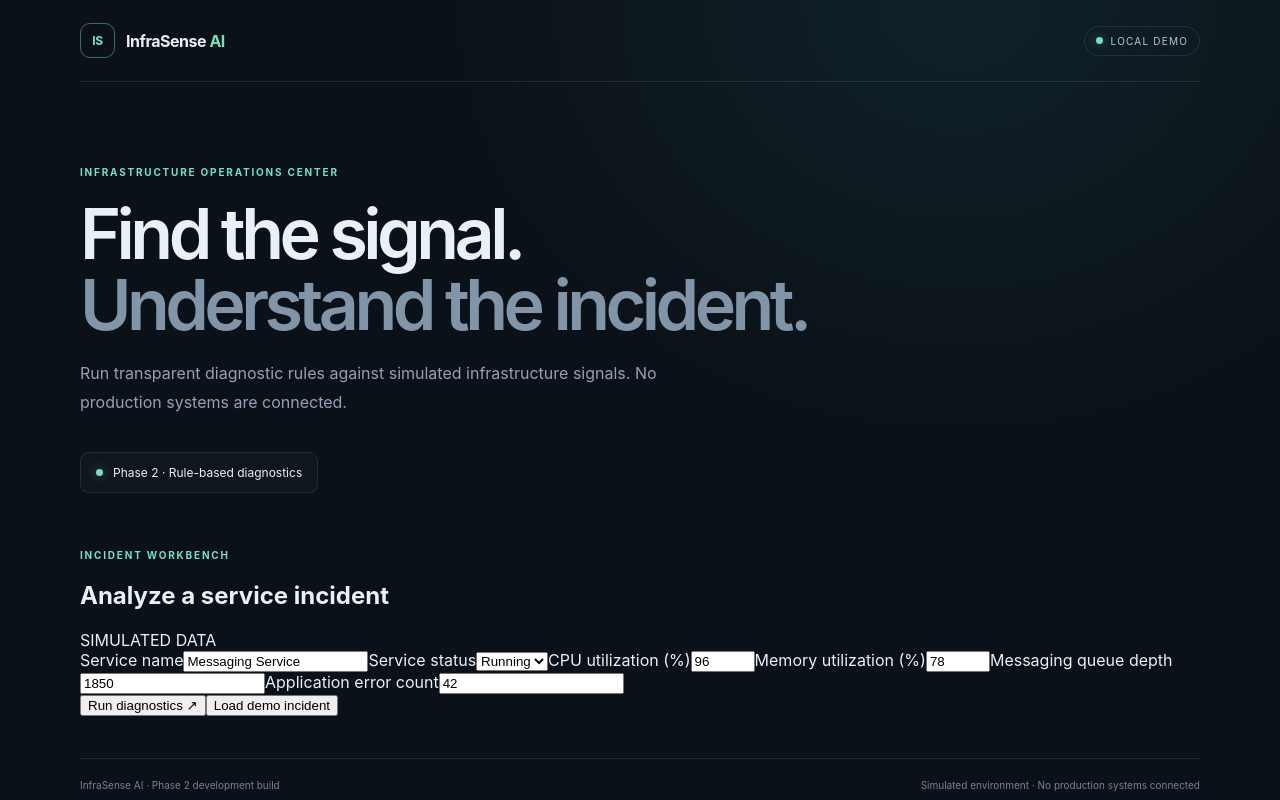
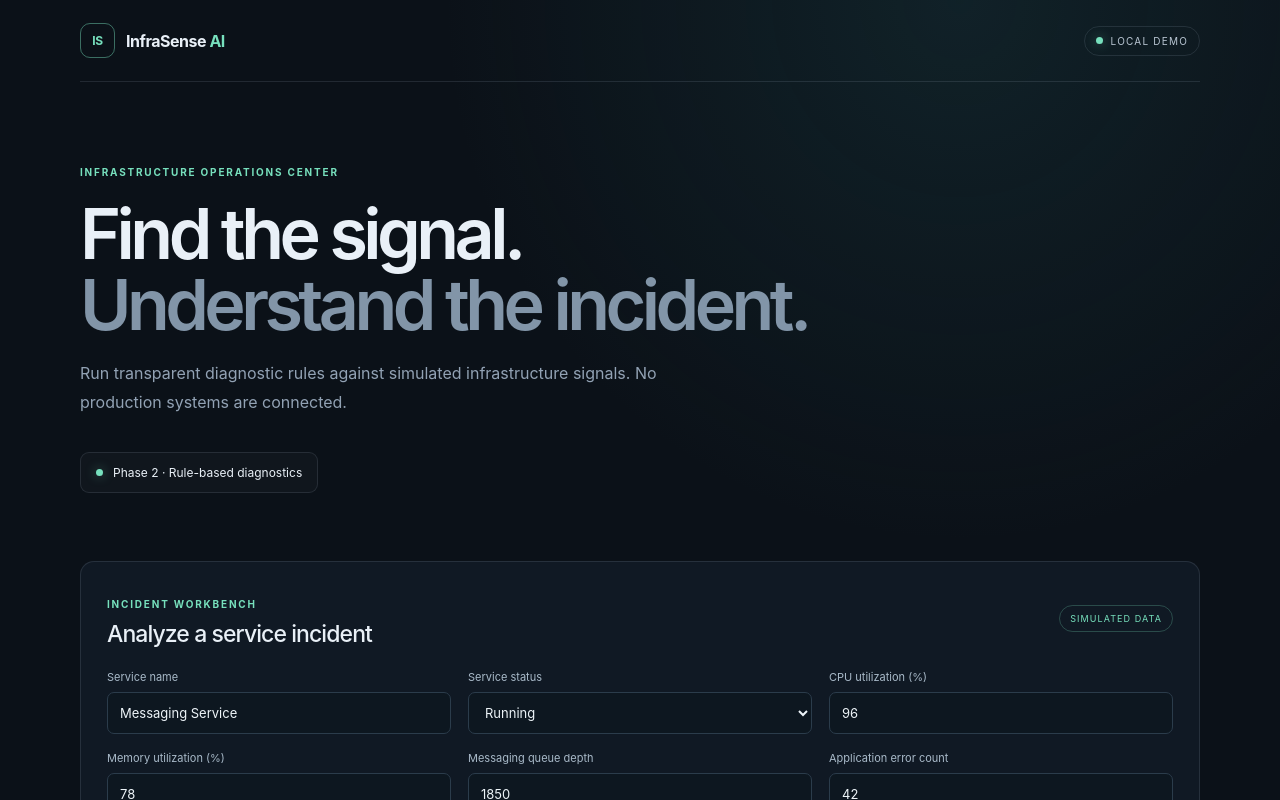
Before and after one commit to shreya-a12/infrasense-ai, a React (Vite) app in the folder apps/web/: page / in a window 1280 px wide. Shown: the top 800 px of the page. Built offline with nearby package versions, Linux system fonts and the light colour scheme.

Commit message:
style: add incident workbench and diagnostic report

```diff
--- a/apps/web/src/styles.css
+++ b/apps/web/src/styles.css
@@ -51,3 +51,44 @@ footer { display: flex; justify-content: space-between; gap: 20px; margin-top: 4
   footer { flex-direction: column; }
   .environment { font-size: 9px; }
 }
+
+
+.workbench, .results { margin-top: 22px; padding: 26px; border: 1px solid var(--line); border-radius: 14px; background: rgba(18, 29, 40, .78); }
+.section-heading { display: flex; align-items: center; justify-content: space-between; gap: 16px; margin-bottom: 22px; }
+.section-heading h2 { margin: 7px 0 0; font-size: 23px; font-weight: 550; letter-spacing: -.04em; }
+.demo-pill { padding: 7px 10px; border: 1px solid rgba(119,224,189,.25); border-radius: 20px; color: var(--mint); font-size: 9px; letter-spacing: .12em; }
+.form-grid { display: grid; grid-template-columns: repeat(3, minmax(0, 1fr)); gap: 17px; }
+.form-grid label { display: flex; flex-direction: column; gap: 8px; color: #a9bac9; font-size: 11px; }
+.form-grid input, .form-grid select { width: 100%; min-height: 42px; padding: 10px 12px; border: 1px solid #2b3c4b; border-radius: 7px; outline: none; background: #0d1720; color: #edf4f8; font: inherit; font-size: 13px; }
+.form-grid input:focus, .form-grid select:focus { border-color: var(--mint); }
+.actions { display: flex; flex-wrap: wrap; gap: 10px; margin-top: 22px; }
+.primary-button, .secondary-button { min-height: 42px; padding: 0 16px; border-radius: 7px; cursor: pointer; font: inherit; font-size: 12px; }
+.primary-button { border: 1px solid var(--mint); background: var(--mint); color: #09211c; font-weight: 700; }
+.primary-button span { margin-left: 12px; }
+.secondary-button { border: 1px solid #344655; background: transparent; color: #d5e1e9; }
+.primary-button:disabled, .secondary-button:disabled { opacity: .6; cursor: wait; }
+.result-summary { color: #c3d0da; font-size: 13px; line-height: 1.7; }
+.severity { display: inline-flex; align-items: center; padding: 6px 9px; border-radius: 20px; font-size: 10px; font-weight: 700; text-transform: uppercase; letter-spacing: .06em; }
+.severity-critical { border: 1px solid #a94e57; background: #3b1e27; color: #ff9ba4; }
+.severity-high { border: 1px solid #98613b; background: #39291f; color: #ffc38d; }
+.severity-medium { border: 1px solid #8a7b43; background: #302d20; color: #e8d58b; }
+.severity-low { border: 1px solid #39745f; background: #1b322c; color: #8be2c3; }
+.metric-grid { display: grid; grid-template-columns: repeat(4, minmax(0, 1fr)); gap: 12px; margin: 20px 0 26px; }
+.metric { display: flex; flex-direction: column; gap: 10px; padding: 15px; border: 1px solid var(--line); border-radius: 9px; background: rgba(9, 17, 25, .55); }
+.metric > span { color: #91a5b7; font-size: 10px; }
+.metric strong { font-size: 23px; font-weight: 550; }
+.metric-track { height: 4px; overflow: hidden; border-radius: 5px; background: #283945; }
+.metric-track span { display: block; height: 100%; border-radius: inherit; background: var(--mint); }
+.results h3 { margin: 24px 0 12px; font-size: 15px; }
+.finding-list { display: grid; gap: 10px; }
+.finding { padding: 17px; border: 1px solid var(--line); border-radius: 9px; background: rgba(9, 17, 25, .45); }
+.finding-top { display: flex; justify-content: space-between; align-items: flex-start; gap: 12px; }
+.finding h4 { margin: 0 0 12px; font-size: 13px; font-weight: 600; }
+.finding p { color: #aebfcb; font-size: 12px; line-height: 1.65; }
+.finding small { color: #7f91a4; font-size: 10px; }
+.recommendations { display: grid; gap: 10px; padding: 0; list-style: none; counter-reset: item; }
+.recommendations li { display: flex; align-items: flex-start; gap: 13px; padding: 13px 0; border-bottom: 1px solid var(--line); color: #c3d0da; font-size: 12px; line-height: 1.7; }
+.recommendations li span { color: var(--mint); font-size: 11px; font-weight: 700; }
+.disclaimer { color: #8093a5; font-size: 10px; line-height: 1.6; }
+@media (max-width: 800px) { .form-grid { grid-template-columns: repeat(2, minmax(0, 1fr)); } .metric-grid { grid-template-columns: repeat(2, minmax(0, 1fr)); } }
+@media (max-width: 520px) { .workbench, .results { padding: 17px; } .form-grid, .metric-grid { grid-template-columns: 1fr; } .section-heading { align-items: flex-start; flex-direction: column; } }
```
